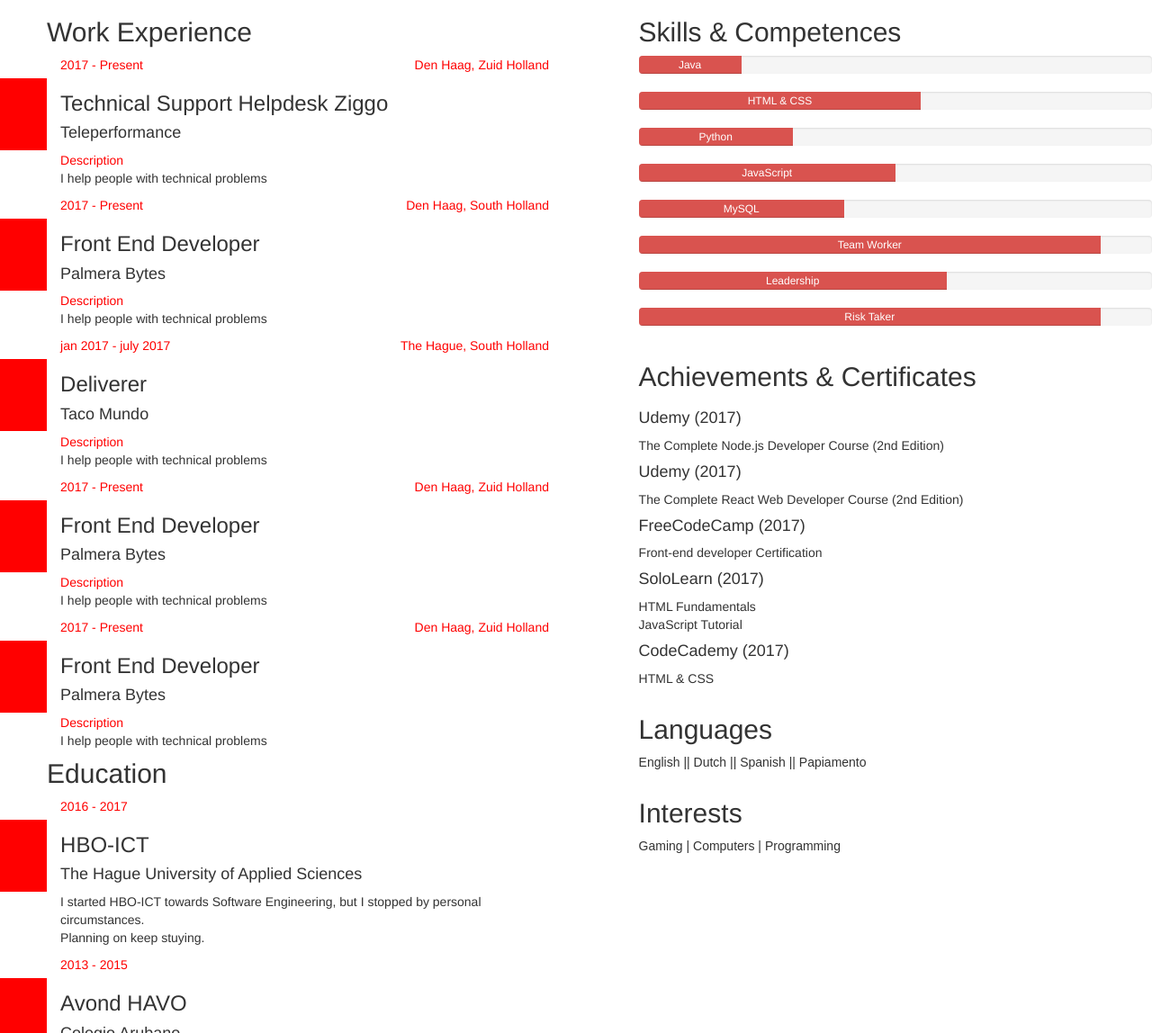
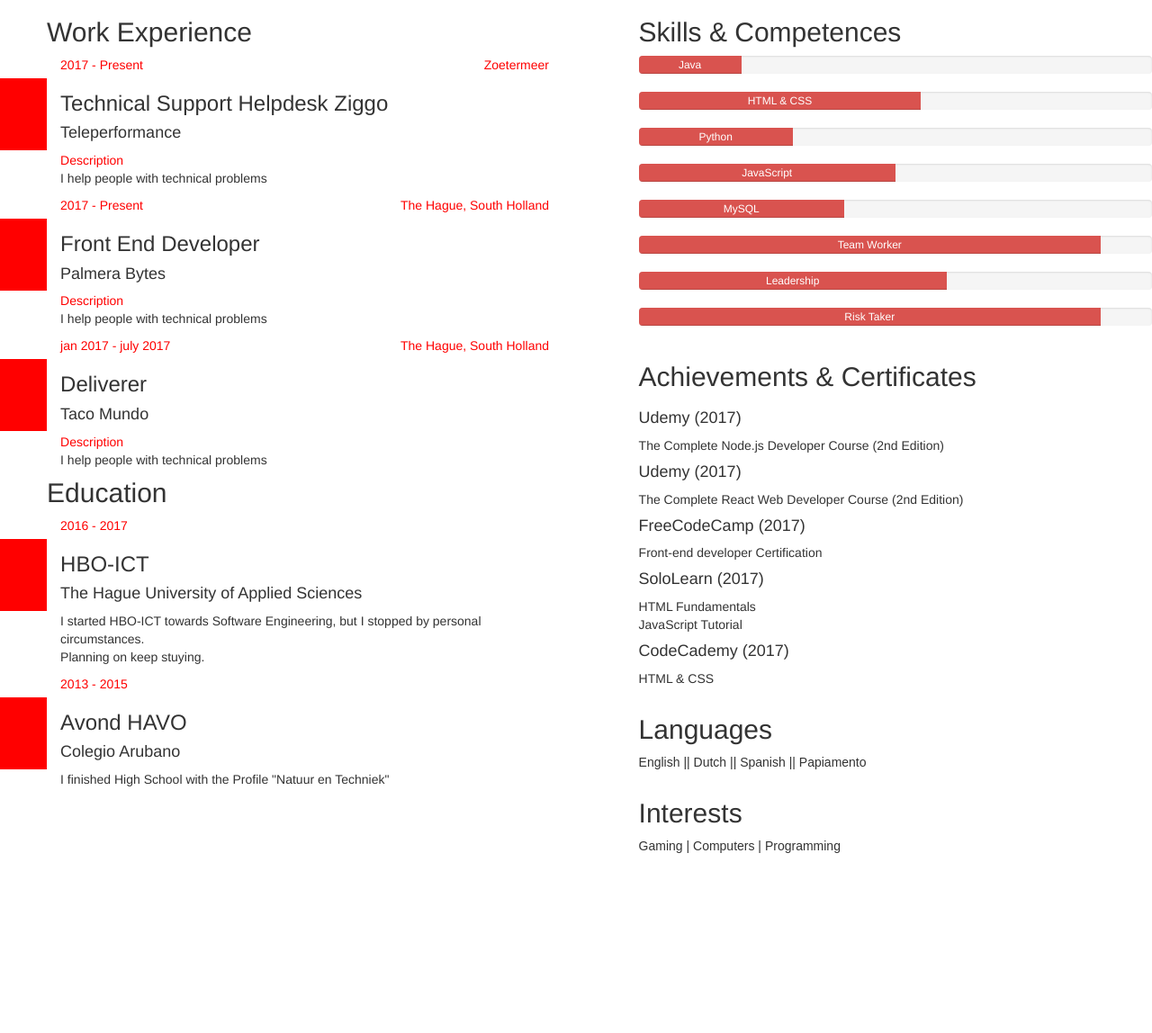
Before and after one commit to AHaayen/CV-HTML, a website: page index.html in a window 1280 px wide. Shown: the part 478-1626 px from the top of the page at 90% size. After the commit the page ends 1488 px from the top, so only its background shows below. Drawn offline with nearby package versions, Linux system fonts and the light colour scheme.

Commit message:
Refactoring some code

```diff
--- a/index.html
+++ b/index.html
@@ -68,7 +68,7 @@
                     <i class="fa fa-phone-square fa-2x" style="font-size:30px;color:#1A226F" aria-hidden="true"></i>
                 </li>
                 <li>
-                    <span class="contact-span">Den Haag, Netherlands</span>
+                    <span class="contact-span">The hague, South Holland</span>
                     <i class="fa fa-map-marker fa-2x" style="font-size:30px;color:#1A226F" aria-hidden="true"></i>
                 </li>
                 <li>
@@ -97,7 +97,7 @@
 
                 <div class="col-lg-11 col-md-11 col-sm-11 col-xs-11">
                     <span>2017 - Present</span>
-                    <span class="pull-right">Den Haag, Zuid Holland</span>
+                    <span class="pull-right">Zoetermeer</span>
                     <h3>Technical Support Helpdesk Ziggo</h3>
                     <h4>Teleperformance</h4>
                 </div>
@@ -113,7 +113,7 @@
 
                 <div class="col-lg-11 col-md-11 col-sm-11 col-xs-11">
                     <span>2017 - Present</span>
-                    <span class="pull-right">Den Haag, South Holland</span>
+                    <span class="pull-right">The Hague, South Holland</span>
                     <h3>Front End Developer</h3>
                     <h4>Palmera Bytes</h4>
                 </div>
@@ -141,37 +141,9 @@
 
                 </div>
 
-                <div class="box col-lg-1 col-md-1 col-sm-1 col-xs-1"></div>
 
-                <div class="col-lg-11 col-md-11 col-sm-11 col-xs-11">
-                    <span>2017 - Present</span>
-                    <span class="pull-right">Den Haag, Zuid Holland</span>
-                    <h3>Front End Developer</h3>
-                    <h4>Palmera Bytes</h4>
-                </div>
 
-                <div class="col-lg-11 col-md-11 col-sm-11 col-xs-11 col-lg-offset-1 col-md-offset-1 col-sm-offset-1 col-xs-offset-1">
-
-                    <span>Description</span>
-                    <p>I help people with technical problems</p>
-
-                </div>
-
-                <div class="box col-lg-1 col-md-1 col-sm-1 col-xs-1"></div>
-
-                <div class="col-lg-11 col-md-11 col-sm-11 col-xs-11">
-                    <span>2017 - Present</span>
-                    <span class="pull-right">Den Haag, Zuid Holland</span>
-                    <h3>Front End Developer</h3>
-                    <h4>Palmera Bytes</h4>
-                </div>
-
-                <div class="col-lg-11 col-md-11 col-sm-11 col-xs-11 col-lg-offset-1 col-md-offset-1 col-sm-offset-1 col-xs-offset-1">
-
-                    <span>Description</span>
-                    <p>I help people with technical problems</p>
-
-                </div>
+                <!-- EDUCATION -->
 
                 <div class="col-lg-offset-1 col-md-offset-1 col-sm-offset-1 col-xs-offset-1">
                     <h2>Education</h2>
```
